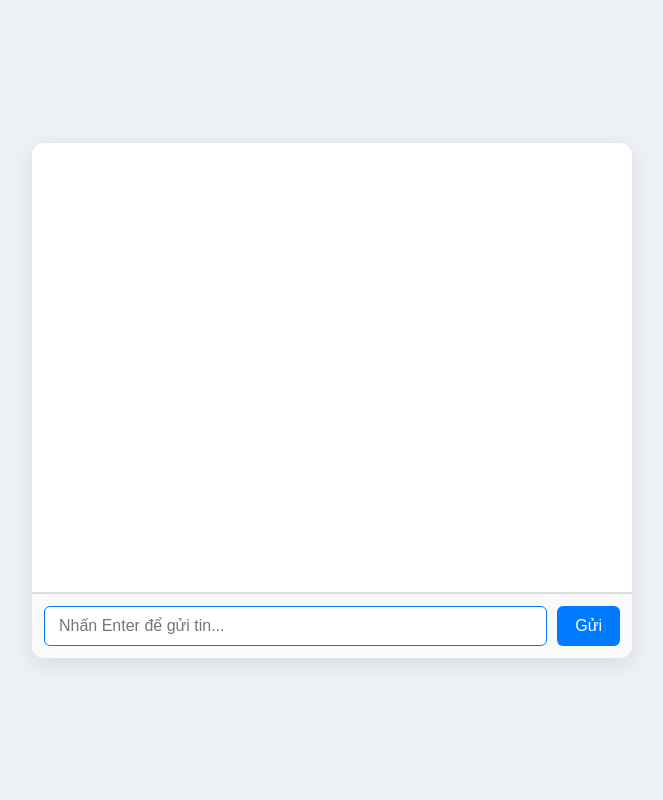
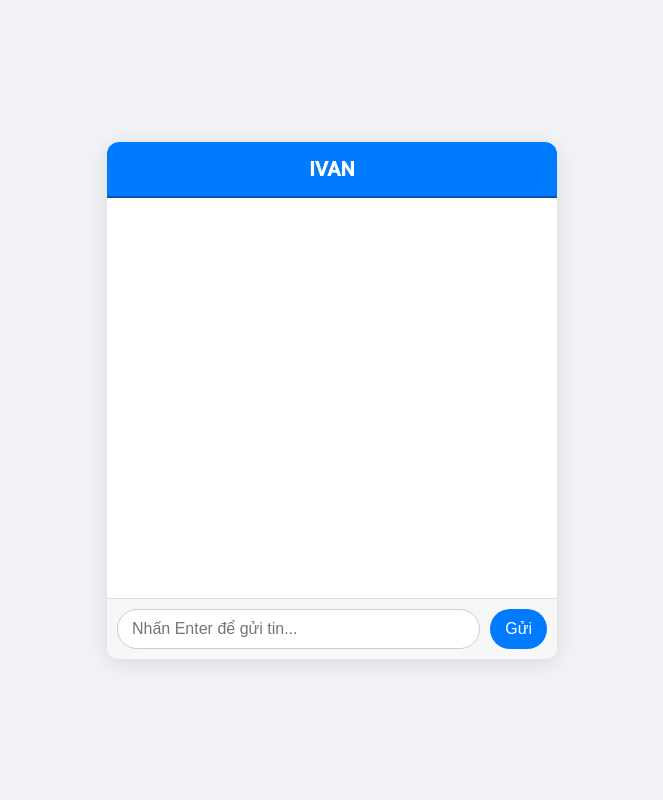
Before and after one commit to Trang1009-q/IVAN, a Flask app: page / in a window 1280 px wide. Shown: the whole page, without its empty margins (308-971 px from the left). Run offline with Flask 3, Linux system fonts and the light colour scheme.

Commit message:
Update index.html

```diff
--- a/templates/index.html
+++ b/templates/index.html
@@ -3,7 +3,7 @@
 <head>
   <meta charset="UTF-8" />
   <meta name="viewport" content="width=device-width, initial-scale=1.0" />
-  <title>Trợ lý ảo</title>
+  <title>Chatbot IVAN</title>
   <link href="https://fonts.googleapis.com/css2?family=Roboto:wght@400;500&display=swap" rel="stylesheet">
   <style>
     * {
@@ -12,7 +12,7 @@
 
     body {
       font-family: 'Roboto', sans-serif;
-      background-color: #eef2f7;
+      background-color: #f0f2f5;
       margin: 0;
       padding: 0;
       height: 100vh;
@@ -22,46 +22,62 @@
     }
 
     #chat-container {
-      background: #fff;
+      background: #ffffff;
       width: 100%;
-      max-width: 600px;
+      max-width: 450px;
       border-radius: 12px;
-      box-shadow: 0 6px 24px rgba(0, 0, 0, 0.1);
+      box-shadow: 0 4px 20px rgba(0, 0, 0, 0.1);
       display: flex;
       flex-direction: column;
       overflow: hidden;
     }
 
+    #chat-header {
+      background-color: #007bff;
+      color: white;
+      padding: 15px;
+      text-align: center;
+      font-size: 20px;
+      font-weight: bold;
+      border-bottom: 2px solid #0056b3;
+    }
+
     #chatbox {
       padding: 20px;
-      height: 450px;
+      height: 400px;
       overflow-y: auto;
-      border-bottom: 1px solid #e0e0e0;
+      flex-grow: 1;
+      display: flex;
+      flex-direction: column;
+      gap: 10px; /* Khoảng cách giữa các tin nhắn */
     }
 
     .message {
       padding: 12px 16px;
-      margin: 10px 0;
-      border-radius: 8px;
+      border-radius: 20px;
       max-width: 75%;
       line-height: 1.5;
       word-wrap: break-word;
     }
 
     .user-message {
-      background-color: #d1ecf1;
-      align-self: flex-end;
+      background-color: #0084ff;
+      color: white;
+      align-self: flex-end; /* Tin nhắn người dùng bên phải */
+      border-bottom-right-radius: 0; /* Bo góc dưới bên phải */
     }
 
     .bot-message {
-      background-color: #f1f3f5;
-      align-self: flex-start;
+      background-color: #e9e9eb;
+      color: black;
+      align-self: flex-start; /* Tin nhắn chatbot bên trái */
+      border-bottom-left-radius: 0; /* Bo góc dưới bên trái */
     }
 
     #input-area {
       display: flex;
-      padding: 12px;
-      background: #fafafa;
+      padding: 10px;
+      background: #f7f7f7;
       border-top: 1px solid #ddd;
     }
 
@@ -69,9 +85,14 @@
       flex: 1;
       padding: 10px 14px;
       font-size: 16px;
-      border: 1px solid #007bff;
-      border-radius: 6px;
+      border: 1px solid #ccc;
+      border-radius: 20px;
       outline: none;
+      transition: border 0.3s;
+    }
+
+    #user-input:focus {
+      border-color: #007bff;
     }
 
     #send-button {
@@ -79,9 +100,9 @@
       background-color: #007bff;
       border: none;
       color: white;
-      padding: 10px 18px;
+      padding: 10px 15px;
       font-size: 16px;
-      border-radius: 6px;
+      border-radius: 20px;
       cursor: pointer;
       transition: background-color 0.3s ease;
     }
@@ -94,6 +115,7 @@
 <body>
 
 <div id="chat-container">
+  <div id="chat-header">IVAN</div>
   <div id="chatbox"></div>
   <div id="input-area">
     <input type="text" id="user-input" placeholder="Nhấn Enter để gửi tin..." autocomplete="off" />
@@ -109,9 +131,9 @@
     const chatbox = document.getElementById('chatbox');
     const messageDiv = document.createElement('div');
     messageDiv.className = 'message ' + (sender === 'user' ? 'user-message' : 'bot-message');
-    messageDiv.textContent = text;
+    messageDiv.textContent = sender === 'user' ? text : "Chatbot: " + text;
     chatbox.appendChild(messageDiv);
-    chatbox.scrollTop = chatbox.scrollHeight;
+    chatbox.scrollTop = chatbox.scrollHeight; // Tự động cuộn xuống
   }
 
   function sendMessage() {
@@ -121,21 +143,12 @@
     addMessage(userInput, 'user');
     inputField.value = '';
 
-    fetch('/chatbot', {
-      method: 'POST',
-      headers: { 'Content-Type': 'application/json' },
-      body: JSON.stringify({ message: userInput })
-    })
-    .then(response => response.json())
-    .then(data => {
-      addMessage(data.response, 'bot');
-    })
-    .catch(error => {
-      addMessage("Đã có lỗi xảy ra. Vui lòng thử lại sau.", 'bot');
-    });
+    // Simulate chatbot response
+    setTimeout(() => {
+      addMessage(userInput, 'bot');
+    }, 1000);
   }
 
-  // Gửi khi nhấn Enter
   inputField.addEventListener('keydown', function (event) {
     if (event.key === 'Enter') {
       event.preventDefault();
@@ -143,7 +156,6 @@
     }
   });
 
-  // Gửi khi bấm nút
   sendButton.addEventListener('click', sendMessage);
 </script>
 
```
